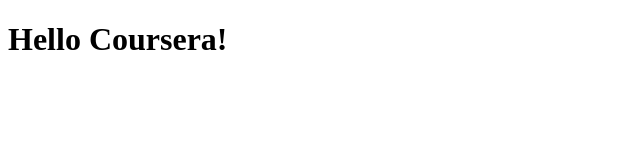
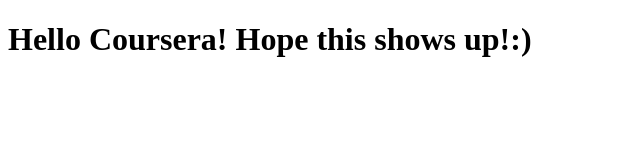
Before and after one commit to PattyH20/HTML-CSS-and-Javascript-for-Web-Developers-Course, a plain HTML site: page site/index.html in a window 1280 px wide. Shown: the whole page, without its empty margins (0-640 px from the left). Drawn offline with Linux system fonts and the light colour scheme.

Commit message:
show more dialog

```diff
--- a/site/index.html
+++ b/site/index.html
@@ -1,9 +1,9 @@
 <!DOCTYPE html>
 <html>
 <head>
-	<title>Hello Coursera! Hope this shows up!:)</title>
+	<title>Hello Coursera! </title>
 </head>
 <body>
-<h1>Hello Coursera!</h1>
+<h1>Hello Coursera! Hope this shows up!:)</h1>
 </body>
 </html>
```
